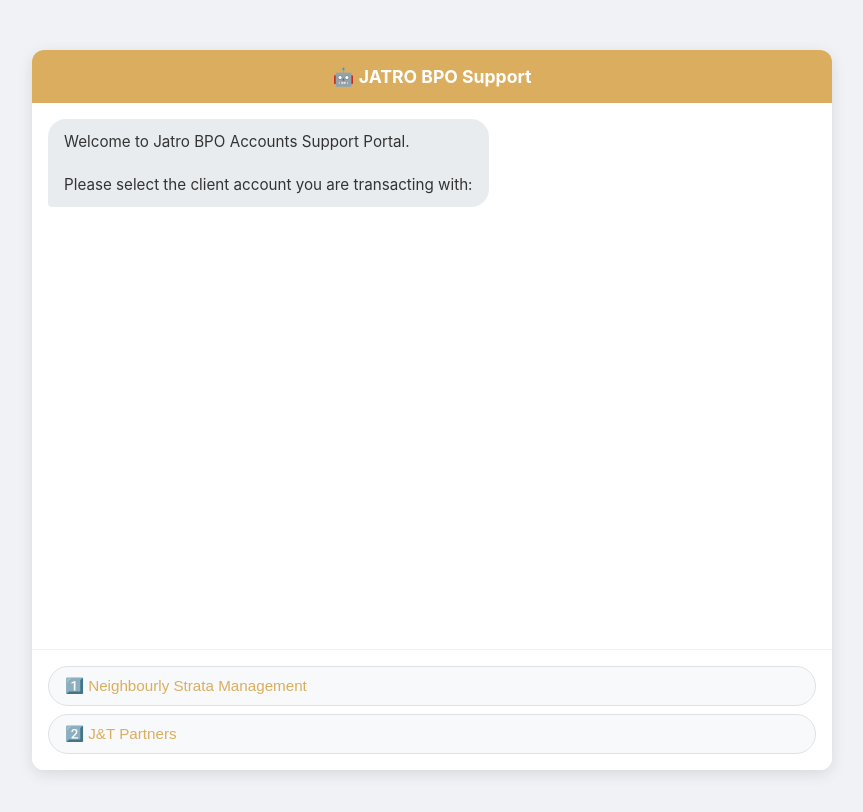
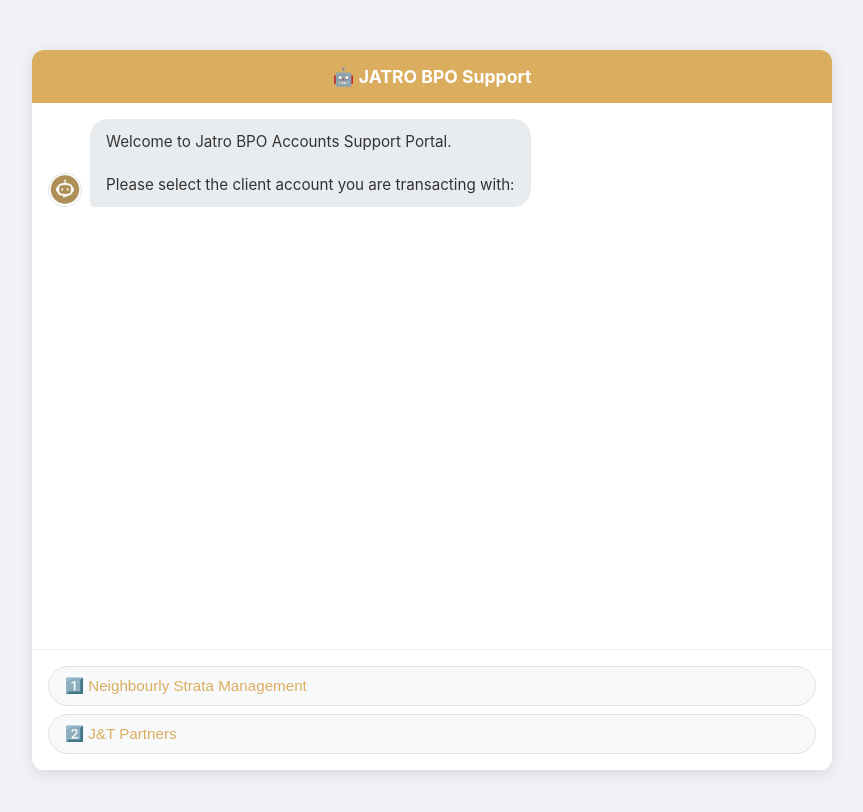
Before and after one commit to MDMilano/JatroBPO-Chatbot, a plain HTML site: page index.html in a window 1280 px wide. Shown: the whole page, without its empty margins (208-1071 px from the left). Drawn offline with Linux system fonts and the light colour scheme.

Commit message:
add logo and animation delay

```diff
--- a/index.html
+++ b/index.html
@@ -75,10 +75,31 @@
             font-size: 0.95em;
         }
 
+        .bot-message-container {
+            display: flex;
+            align-items: flex-end;
+            gap: 8px;
+            align-self: flex-start;
+            max-width: 85%;
+        }
+
+        .bot-logo {
+            width: 32px;
+            height: 32px;
+            border-radius: 50%;
+            object-fit: cover;
+            flex-shrink: 0;
+            background: white;
+            border: 1px solid #dee2e6;
+        }
+
+        .bot-message-container .message {
+            max-width: 100%;
+        }
+
         .bot-message {
             background-color: #e9ecef;
             color: #333;
-            align-self: flex-start;
             border-bottom-left-radius: 4px;
         }
 
@@ -128,6 +149,35 @@
         strong {
             color: #000;
         }
+
+        /* Typing Indicator Styles */
+        .dot {
+            animation: blink 1.4s infinite both;
+            font-size: 1.2em;
+            font-weight: bold;
+        }
+
+        .dot:nth-child(2) {
+            animation-delay: 0.2s;
+        }
+
+        .dot:nth-child(3) {
+            animation-delay: 0.4s;
+        }
+
+        @keyframes blink {
+            0% {
+                opacity: 0.2;
+            }
+
+            20% {
+                opacity: 1;
+            }
+
+            100% {
+                opacity: 0.2;
+            }
+        }
     </style>
 </head>
 
@@ -153,18 +203,69 @@
 
         // Function to add a message to the chat interface
         function addMessage(text, sender) {
+            if (sender === 'bot') {
+                const containerDiv = document.createElement('div');
+                containerDiv.classList.add('bot-message-container');
+
+                const logoImg = document.createElement('img');
+                logoImg.src = 'logo.jpg';
+                logoImg.alt = 'Bot Logo';
+                logoImg.classList.add('bot-logo');
+
                 const messageDiv = document.createElement('div');
-            messageDiv.classList.add('message', sender === 'bot' ? 'bot-message' : 'user-message');
-            messageDiv.innerHTML = text; // Using innerHTML so <br> and <strong> tags work
+                messageDiv.classList.add('message', 'bot-message');
+                messageDiv.innerHTML = text;
+
+                containerDiv.appendChild(logoImg);
+                containerDiv.appendChild(messageDiv);
+                chatBox.appendChild(containerDiv);
+            } else {
+                const messageDiv = document.createElement('div');
+                messageDiv.classList.add('message', 'user-message');
+                messageDiv.innerHTML = text;
                 chatBox.appendChild(messageDiv);
+            }
+        }
+
+        function showTypingIndicator() {
+            const containerDiv = document.createElement('div');
+            containerDiv.classList.add('bot-message-container');
+            containerDiv.id = 'typing-indicator';
+
+            const logoImg = document.createElement('img');
+            logoImg.src = 'logo.jpg';
+            logoImg.alt = 'Bot Logo';
+            logoImg.classList.add('bot-logo');
+
+            const messageDiv = document.createElement('div');
+            messageDiv.classList.add('message', 'bot-message');
+            messageDiv.innerHTML = '<span class="dot">.</span><span class="dot">.</span><span class="dot">.</span>';
+
+            containerDiv.appendChild(logoImg);
+            containerDiv.appendChild(messageDiv);
+            chatBox.appendChild(containerDiv);
+
+            chatBox.scrollTop = chatBox.scrollHeight;
+        }
+
+        function removeTypingIndicator() {
+            const indicator = document.getElementById('typing-indicator');
+            if (indicator) {
+                indicator.remove();
+            }
         }
 
         // Function to load a specific state from the JSON data
         function loadState(stateKey) {
+            // Clear old options immediately to prevent clicks
+            optionsContainer.innerHTML = '';
+
+            showTypingIndicator();
+
+            setTimeout(() => {
+                removeTypingIndicator();
+
                 const stateData = botData[stateKey];
-
-            // Clear old options
-            optionsContainer.innerHTML = '';
 
                 // 1. Show the bot's message
                 addMessage(stateData.message, 'bot');
@@ -188,10 +289,7 @@
                         // Disable buttons temporarily to prevent double-clicks
                         optionsContainer.innerHTML = '';
 
-                    // Add a tiny delay to make it feel natural, then load next state
-                    setTimeout(() => {
                         loadState(option.next_state);
-                    }, 400);
                     };
 
                     optionsContainer.appendChild(button);
@@ -210,6 +308,7 @@
                 setTimeout(() => {
                     chatBox.scrollTop = chatBox.scrollHeight;
                 }, 50);
+            }, 1000); // 1 seconds delay
         }
 
         // Start the chatbot by loading the initial state
```
Also changed, not shown: logo.jpg (added). Lines whose indentation alone changed are shown as unchanged.
